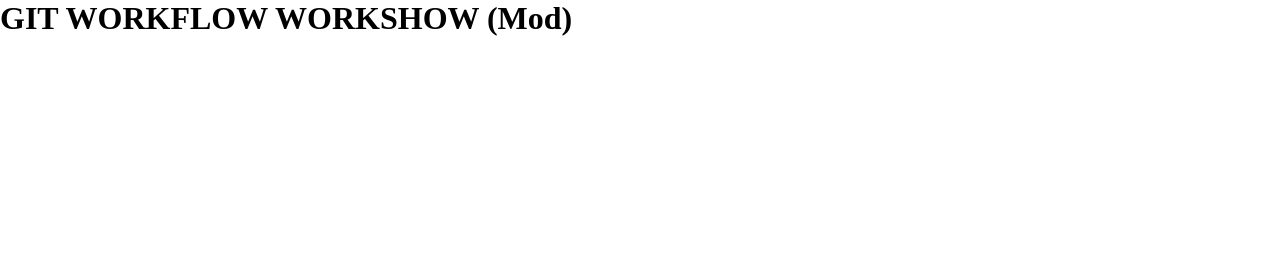
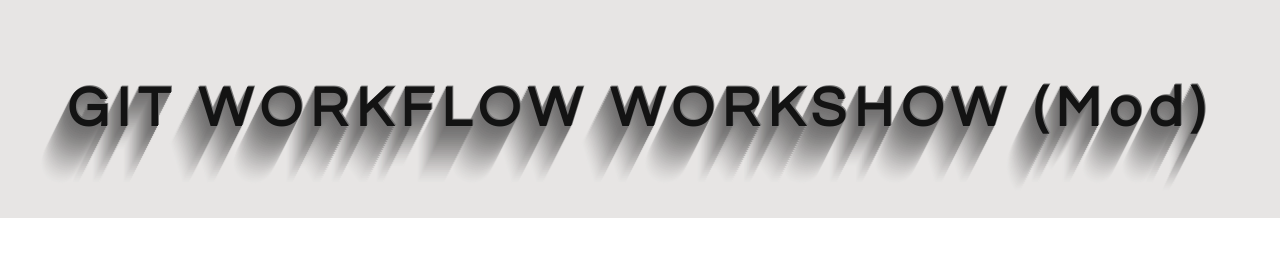
Before and after one commit to fcalabuig07/Pt2.1---GitHub-Flow, a plain HTML site: page index.html in a window 1280 px wide. Drawn offline with Linux system fonts and the light colour scheme.

Commit message:
fix class name

```diff
--- a/index.html
+++ b/index.html
@@ -10,7 +10,7 @@
 
 <body>
 
-    <h1 class="some-heading">GIT WORKFLOW WORKSHOW (Mod)</h1>
+    <h1 class="page-heading">GIT WORKFLOW WORKSHOW (Mod)</h1>
 
 </body>
 
```
